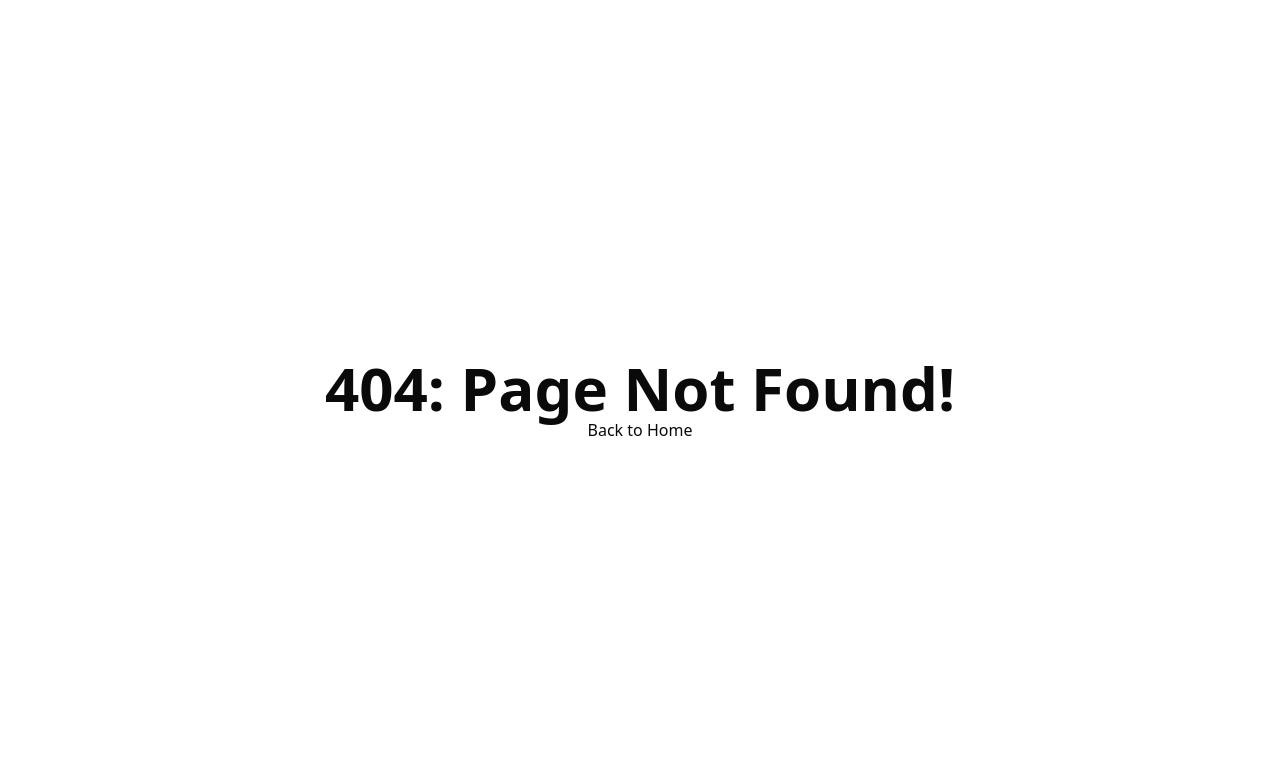
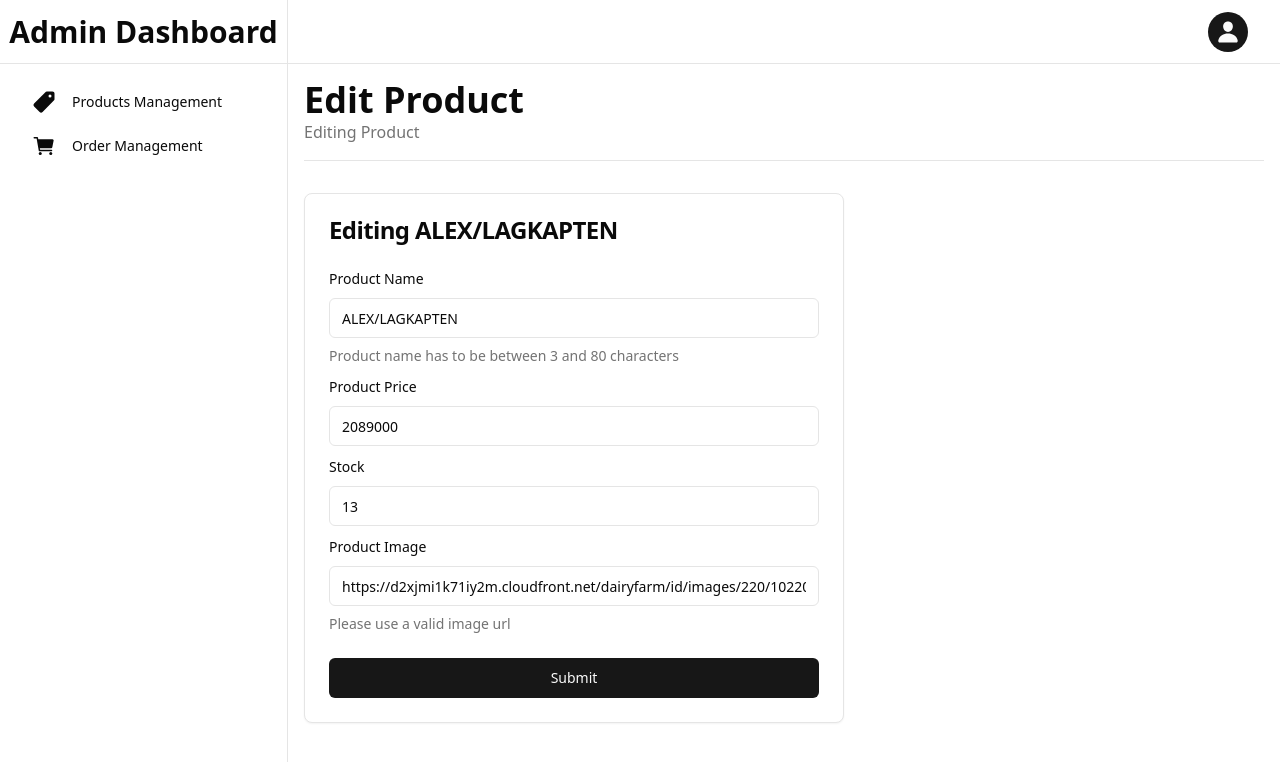
Before and after one commit to Adicondro/React-ecommerce-pleaground, a React (Vite) app: page /admin/product/edit/1 in a window 1280 px wide. Before the commit this address had no page. Shown: the top 762 px of the page. Built offline with nearby package versions, Linux system fonts and the light colour scheme; data requests are answered from the project's data file.

Commit message:
Adding CRUD and More Pagination

```diff
--- a/db.json
+++ b/db.json
@@ -1,36 +1,36 @@
 {
-    "products" : [
+  "products": [
     {
-          "imageUrl":"https://d2xjmi1k71iy2m.cloudfront.net/dairyfarm/id/images/220/1022005_PE832395_S5.jpg",
-          "imageAlt":"ALEX/LAGKAPTEN",
-          "productName":"ALEX/LAGKAPTEN",
-          "productPrice":"2.089.000",
-          "productStock" : "13",
-          "id": 1
+      "imageUrl": "https://d2xjmi1k71iy2m.cloudfront.net/dairyfarm/id/images/220/1022005_PE832395_S5.jpg",
+      "imageAlt": "ALEX/LAGKAPTEN",
+      "productName": "ALEX/LAGKAPTEN",
+      "productPrice": 2089000,
+      "productStock": 13,
+      "id": "1"
     },
     {
-          "imageUrl":"https://d2xjmi1k71iy2m.cloudfront.net/dairyfarm/id/images/436/1243689_PE920720_S5.jpg",
+      "imageUrl": "https://d2xjmi1k71iy2m.cloudfront.net/dairyfarm/id/images/436/1243689_PE920720_S5.jpg",
       "imageAlt": "GRÖNSTA",
-          "productName":"GRÖNSTA",
-          "productPrice":"899.000",
-          "productStock": "4",
-          "id": 2
+      "productName": "GRÖNSTA",
+      "productPrice": 899000,
+      "productStock": 4,
+      "id": "2"
     },
     {
-          "imageUrl":"https://d2xjmi1k71iy2m.cloudfront.net/dairyfarm/id/images/093/0609306_PE684440_S5.jpg",
-          "imageAlt":"TERTIAL",
-          "productName":"TERTIAL",
-          "productPrice":"199.000",
-          "productStock": "100",
-          "id":3
+      "imageUrl": "https://d2xjmi1k71iy2m.cloudfront.net/dairyfarm/id/images/093/0609306_PE684440_S5.jpg",
+      "imageAlt": "TERTIAL",
+      "productName": "TERTIAL",
+      "productPrice": 199000,
+      "productStock": 0,
+      "id": "3"
     },
     {
-          "imageUrl":"https://d2xjmi1k71iy2m.cloudfront.net/dairyfarm/id/images/419/1041907_PE841187_S5.jpg",
-          "imageAlt":"PÄRUP",
-          "productName":"PÄRUP",
-          "productPrice":"5.395.000",
-          "productStock": "0",
-          "id": 4
+      "imageUrl": "https://d2xjmi1k71iy2m.cloudfront.net/dairyfarm/id/images/419/1041907_PE841187_S5.jpg",
+      "imageAlt": "PÄRUP",
+      "productName": "PÄRUP",
+      "productPrice": 199000,
+      "productStock": 9,
+      "id": "4"
     }
   ]
 }
--- a/src/App.jsx
+++ b/src/App.jsx
@@ -7,6 +7,8 @@ import NotFoundPage from './pages/NotFoundPage'
 import LoginPage from '@/pages/LoginPage'
 import ProductDetailPage from './pages/ProductDetailPage'
 import ProductManagementPage from './pages/admin/ProductManagementPage'
+import CreateProductPage from './pages/admin/CreateProductPage'
+import EditProductPage from './pages/admin/EditProductPage'
 
 function App() {
 
@@ -24,9 +26,17 @@ function App() {
         <Route path="/" Component={Homepage}/>
         <Route path="/cart" Component={CartPage}/>
         <Route path='/login' Component={LoginPage}/>
+        <Route path="/product/:productId" Component={ProductDetailPage}/>
+
+        <Route path='/admin'>
+          <Route path="product" Component={ProductManagementPage}/>
+          <Route path="product/create" Component={CreateProductPage}/>
+          <Route path="product/edit/:productId" Component={EditProductPage}/>
+        </Route>
+
+
         <Route path="*" Component={NotFoundPage}/>
-        <Route path="/product/:productId" Component={ProductDetailPage}/>
-        <Route path="/admin/product" Component={ProductManagementPage}/>
+
       </Routes>
 
       {
--- /dev/null
+++ b/src/components/forms/ProductForm.jsx
@@ -0,0 +1,116 @@
+import React from 'react'
+import { Button } from '../ui/button';
+import { CardContent, CardTitle, Card, CardHeader, CardFooter } from '../ui/card';
+import { Form, FormDescription, FormItem, FormLabel, FormField, FormControl, FormMessage } from '../ui/form';
+import { Input } from '../ui/input';
+import { useForm } from 'react-hook-form';
+import { zodResolver } from '@hookform/resolvers/zod';
+import { z } from 'zod';
+
+const productFormSchema = z.object({
+    productName: z.
+        string()
+        .min(3, "Your product name is under 3 characters")
+        .max(80, "Your product name is over 80 characters"),
+    productPrice: z.coerce.number().min(10000, "Price cannot be under Rp 10.000"),
+    productStock: z.coerce.number().min(1, "Stock cannot be under 1"),
+    imageUrl: z.string().url("Use a Valid URL"),
+});
+
+export const ProductForm = (props) => {
+
+    const { onSubmit, cardTitle, defaultName, defaultPrice, defaultStock, defaultImageUrl } = props;
+
+    const form = useForm({
+        defaultValues: {
+            productName: defaultName || "",
+            productPrice: defaultPrice || 0,
+            productStock: defaultStock || 0,
+            imageUrl: defaultImageUrl || "",
+        },
+        resolver: zodResolver(productFormSchema)
+    })
+
+    return (
+
+        <Form {...form}>
+            <form
+            onSubmit={form.handleSubmit(onSubmit)}
+            className='max-w-[540px] w-full'>
+                <Card>
+                    <CardHeader>
+                        <CardTitle className="font-semibold">{cardTitle}</CardTitle>
+                    </CardHeader>
+                    <CardContent className="flex flex-col gap-2">
+                        <FormField
+                            control={form.control}
+                            name= "productName"
+                            render= {({ field }) => (
+                                <FormItem>
+                                    <FormLabel>Product Name</FormLabel>
+                                    <FormControl>
+                                        <Input {...field} />
+                                    </FormControl>
+                                    <FormDescription>
+                                        Product name has to be between 3 and 80 characters
+                                    </FormDescription>
+                                    <FormMessage/>
+                                </FormItem>
+                            )}
+
+                        />
+                        <FormField
+                            control={form.control}
+                            name= "productPrice"
+                            render= {({ field }) => (
+                                <FormItem>
+                                    <FormLabel>Product Price</FormLabel>
+                                    <FormControl>
+                                        <Input type="number" {...field} />
+                                    </FormControl>
+                                    <FormMessage/>
+                                </FormItem>
+                            )}
+
+                        />
+                        <FormField
+                            control={form.control}
+                            name= "productStock"
+                            render= {({ field }) => (
+                                <FormItem>
+                                    <FormLabel>Stock</FormLabel>
+                                    <FormControl>
+                                        <Input type="number" {...field} />
+                                    </FormControl>
+                                    <FormMessage/>
+                                </FormItem>
+                            )}
+
+                        />
+                        <FormField
+                            control={form.control}
+                            name= "imageUrl"
+                            render= {({ field }) => (
+                                <FormItem>
+                                    <FormLabel>Product Image</FormLabel>
+                                    <FormControl>
+                                        <Input {...field} />
+                                    </FormControl>
+                                    <FormDescription>
+                                        Please use a valid image url
+                                    </FormDescription>
+                                    <FormMessage/>
+                                </FormItem>
+                            )}
+                        />
+                    </CardContent>
+                    <CardFooter>
+                        <Button type="submit" className="w-full">
+                            Submit
+                        </Button>
+                    </CardFooter>
+                </Card>
+            </form>
+        </Form>
+  )
+}
--- /dev/null
+++ b/src/pages/admin/CreateProductPage.jsx
@@ -0,0 +1,34 @@
+import AdminLayout from '@/components/layout/AdminLayout'
+import { axiosInstance } from '@/lib/axios';
+import React from 'react'
+import { useNavigate } from 'react-router-dom';
+import { ProductForm } from '@/components/forms/ProductForm';
+
+
+const CreateProductPage = () => {
+
+    const navigate = useNavigate();
+
+
+    const handleCreateProduct = async (values) => {
+        try {
+          await axiosInstance.post("/products", values);
+
+          alert("Product created")
+
+          navigate("/admin/product")
+        } catch (err) {
+            console.log(err)
+        }
+    }
+
+  return (
+
+    <AdminLayout title="Create Products" description="Add New Products">
+        <ProductForm cardTitle="Create Product" onSubmit={handleCreateProduct}/>
+    </AdminLayout>
+
+  )
+}
+
+export default CreateProductPage
--- /dev/null
+++ b/src/pages/admin/EditProductPage.jsx
@@ -0,0 +1,74 @@
+import { useNavigate, useParams } from 'react-router-dom'
+import { ProductForm } from '@/components/forms/ProductForm'
+import AdminLayout from '@/components/layout/AdminLayout'
+import React, { useEffect, useState } from 'react'
+import axios from 'axios'
+import { axiosInstance } from '@/lib/axios'
+
+const EditProductPage = () => {
+
+    const [product, setProduct] = useState({
+        imageUrl:"",
+        imageAlt:"",
+        productName:"",
+        productPrice:"",
+        productStock : "",
+        id: 0,
+    });
+
+
+    const params = useParams();
+
+    const navigate = useNavigate()
+
+    const fetchProduct = async () => {
+        try {
+            const response = await axiosInstance.get("/products/" + params.productId)
+
+            setProduct(response.data)
+        } catch (err) {
+            console.log(err)
+        }
+    }
+
+
+    const handleEditProduct = async (values) => {
+        try {
+            const response = await axiosInstance.patch("/products/" + params.productId,  {
+                productName : values.productName,
+                productPrice : values.productPrice,
+                productStock : values.productStock,
+                imageUrl : values.imageUrl,
+            });
+
+            alert("Product edited")
+
+            navigate("/admin/product")
+          } catch (err) {
+              console.log(err)
+          }
+    };
+
+    useEffect(() => {
+        fetchProduct();
+    }, [])
+
+  return (
+    <AdminLayout title="Edit Product" description="Editing Product">
+        {
+            product.id ? (
+                <ProductForm
+                cardTitle={"Editing " + product.productName}
+                onSubmit={handleEditProduct}
+                defaultName={product.productName}
+                defaultPrice={product.productPrice}
+                defaultStock={product.productStock}
+                defaultImageUrl={product.imageUrl}
+                />
+            ) : null
+        }
+    </AdminLayout>
+  )
+}
+
+export default EditProductPage
--- a/src/pages/admin/ProductManagementPage.jsx
+++ b/src/pages/admin/ProductManagementPage.jsx
@@ -3,10 +3,11 @@ import React, { useEffect, useState } from 'react'
 import { IoAdd } from 'react-icons/io5'
 import { Button } from '@/components/ui/button'
 import { Table, TableBody, TableCell, TableHead, TableHeader, TableRow } from '@/components/ui/table'
-import { ChevronLeft, ChevronRight, Ellipsis } from 'lucide-react'
+import { ChevronLeft, ChevronRight, Edit, Ellipsis, Trash } from 'lucide-react'
 import { axiosInstance } from '@/lib/axios'
 import { Pagination, PaginationContent, PaginationItem } from '@/components/ui/pagination'
-import { useSearchParams } from 'react-router-dom'
+import { Link, useSearchParams } from 'react-router-dom'
+import { Input } from '@/components/ui/input'
 
 const ProductManagementPage = () => {
 
@@ -16,6 +17,7 @@ const ProductManagementPage = () => {
   const [products, setProducts] = useState([])
 
   const [hasNextPage, setHasNextPage] = useState(true)
+  const [productName, setProductName] = useState("")
 
   const handleNextPage = () => {
     searchParams.set("page", Number(searchParams.get("page")) + 1)
@@ -33,8 +35,9 @@ const ProductManagementPage = () => {
     try {
       const response = await axiosInstance.get("/products", {
         params: {
-          _per_page: 3,
-          _page: Number(searchParams.get("page"))
+          _per_page: 4,
+          _page: Number(searchParams.get("page")),
+          productName: searchParams.get("search"), // Kalau ini kosong, dia gak akan menfilter
         }
       });
 
@@ -48,10 +51,39 @@ const ProductManagementPage = () => {
     }
   }
 
+  const searchProduct = () => {
+    if(productName) {
+      searchParams.set("search", productName)
+
+      setSearchParams(searchParams);
+    } else {
+
+      searchParams.delete("search");
+
+      setSearchParams(searchParams);
+    }
+  }
+
+  const handleDeleteProduct = async (productId) => {
+    const shouldDelete = confirm("Are you sure you want to delete this product?")
+
+    if (!shouldDelete) return;
+
+    try {
+      await axiosInstance.delete("/products/" + productId)
+
+      alert("Product Deleted")
+
+      fetchProducts();
+    } catch (err) {
+      console.log(err)
+    }
+  }
+
   useEffect(() => {
     if(searchParams.get("page"))
     fetchProducts()
-  }, [searchParams.get("page")])
+  }, [searchParams.get("page"), searchParams.get("search")])
 
   useEffect(() => {
     if(!searchParams.get("page")) {
@@ -62,17 +94,27 @@ const ProductManagementPage = () => {
   }, [])
 
   return (
-    <div>
+    <div className='mb-8'>
       <AdminLayout
       title="Product Management Page"
       description="Managing our products"
       rightSection={
+        <Link to="/admin/product/create">
           <Button>
               <IoAdd className='h-6 w-6 mr-2'/>
                   Add Product
           </Button>
+        </Link>
       }
       >
+        <div className='flex gap-4 mb-6'>
+          <Input
+          value={productName}
+          onChange={e => setProductName(e.target.value)}
+          className="max-w-[400px]"
+          placeholder="Search Product Name"/>
+          <Button onClick={searchProduct}>Search</Button>
+        </div>
         <Table className="p-4 border rounded-md">
           <TableHeader>
             <TableRow>
@@ -93,9 +135,17 @@ const ProductManagementPage = () => {
                     <TableCell>Rp {product.productPrice}</TableCell>
                     <TableCell>{product.productStock}</TableCell>
                     <TableCell>
+                      <div className="flex gap-4">
+                        <Link to={"/admin/product/edit/" + product.id}>
                           <Button variant="ghost" size="icon">
-                        <Ellipsis className='w-6 h-6'/>
+                            <Edit className='w-6 h-6'/>
                           </Button>
+                        </Link>
+
+                        <Button onClick={() => handleDeleteProduct(product.id)} variant="destructive" size="icon">
+                          <Trash className='w-6 h-6' />
+                        </Button>
+                      </div>
                     </TableCell>
                   </TableRow>
                 )
@@ -107,7 +157,11 @@ const ProductManagementPage = () => {
         <Pagination className="mt-8">
           <PaginationContent>
             <PaginationItem>
-              <Button disabled={searchParams.get("page") == 1 } onClick={handlePrevPage} variant="ghost"><ChevronLeft className='w-6 h-6 mr-2'/>Previous</Button>
+              <Button
+              disabled={searchParams.get("page") == 1 }
+              onClick={handlePrevPage}
+              variant="ghost"><ChevronLeft
+              className='w-6 h-6 mr-2'/>Previous</Button>
             </PaginationItem>
 
             <PaginationItem className="mx-8 font-semibold">
```
Lines whose indentation alone changed are shown as unchanged.
